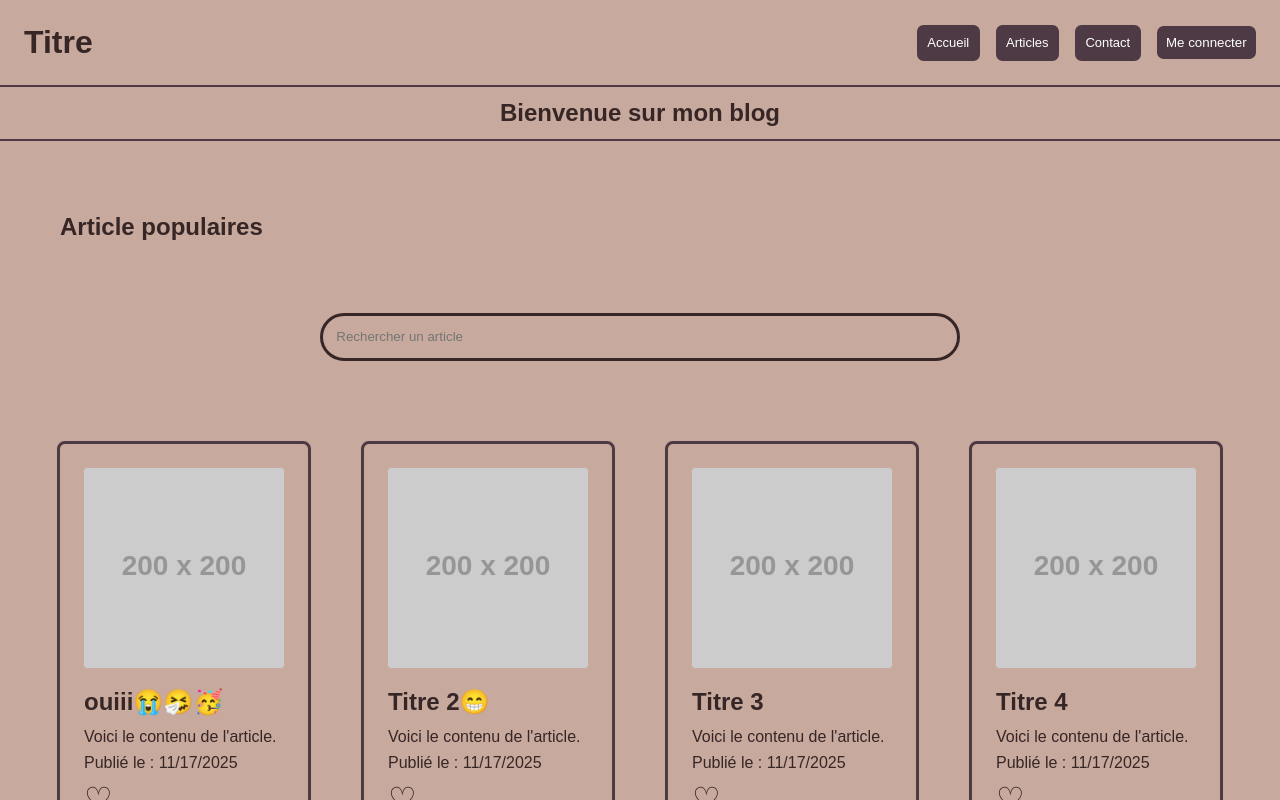
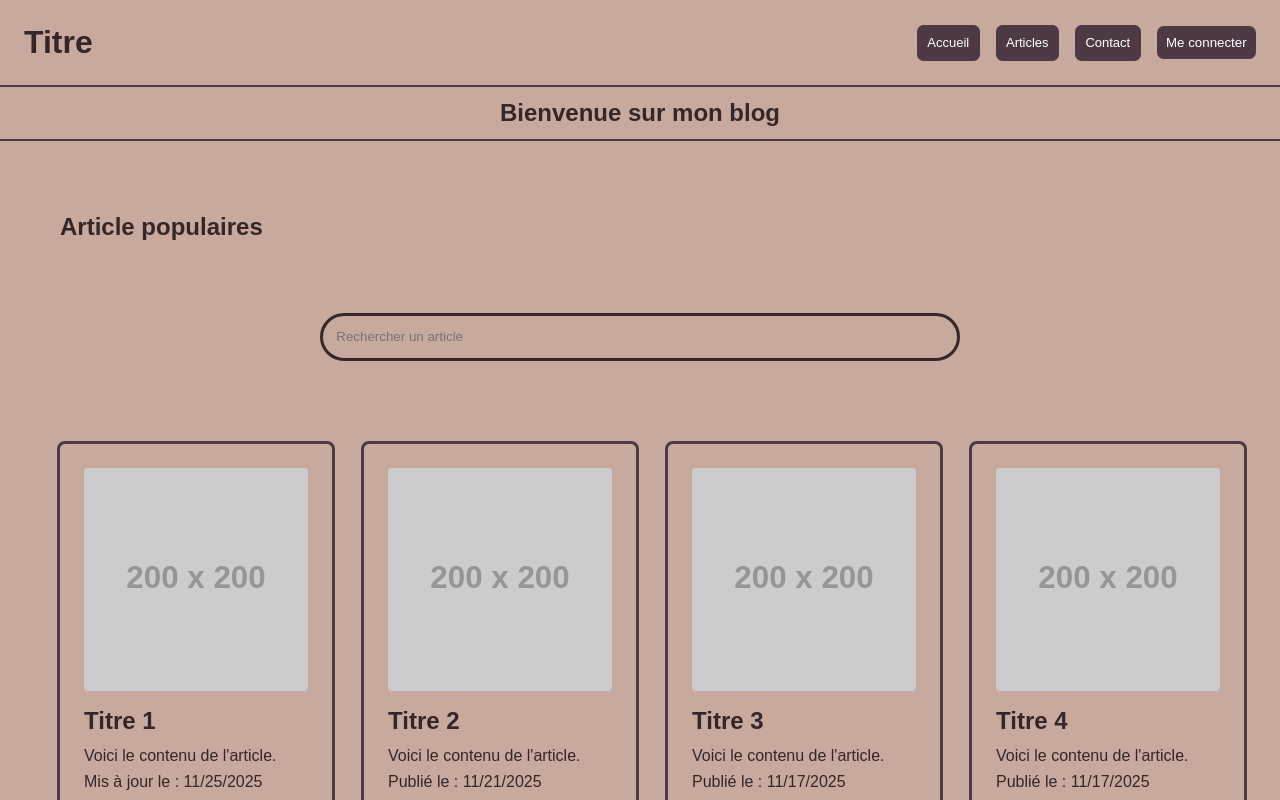
Before and after one commit to fatima-zerrouk/my-blog, a React (Vite) app: page / in a window 1280 px wide. Shown: the top 800 px of the page. Built offline with nearby package versions, Linux system fonts and the light colour scheme; data requests are answered from the project's data file.

Commit message:
Ajout de date update

```diff
--- a/db.json
+++ b/db.json
@@ -1,24 +1,19 @@
 {
   "articles": [
     {
-      "id": "1",
-      "title": "ouiii😭🤧🥳",
+      "title": "Titre 1",
       "content": "Voici le contenu de l'article.",
+      "createdAt": "2025-11-25T14:46:49.509Z",
       "image": "https://placehold.co/200x200",
-      "createdAt": "2025-11-17T00:00:00.000Z",
-      "isPublished": false,
-      "likeCount": 0,
-      "categoryName": "React"
+      "updatedAt": "2025-11-25T14:46:54.533Z",
+      "id": "1"
     },
     {
-      "id": "2",
-      "title": "Titre 2😁",
+      "title": "Titre 2",
       "content": "Voici le contenu de l'article.",
+      "createdAt": "2025-11-21T10:36:11.679Z",
       "image": "https://placehold.co/200x200",
-      "createdAt": "2025-11-17T00:00:00.000Z",
-      "isPublished": false,
-      "likeCount": 0,
-      "categoryName": "React"
+      "id": "2"
     },
     {
       "id": "3",
@@ -61,14 +56,12 @@
       "categoryName": "React"
     },
     {
-      "id": "7",
-      "title": "Titre 7",
+      "title": "Titre 2",
       "content": "Voici le contenu de l'article.",
+      "createdAt": "2025-11-25T14:42:33.779Z",
       "image": "https://placehold.co/200x200",
-      "createdAt": "2025-11-17T00:00:00.000Z",
-      "isPublished": false,
-      "likeCount": 0,
-      "categoryName": "React"
+      "updatedAt": "2025-11-25T14:42:55.858Z",
+      "id": "7"
     },
     {
       "id": "8",
--- a/package.json
+++ b/package.json
@@ -13,7 +13,8 @@
   "dependencies": {
     "react": "^19.1.1",
     "react-dom": "^19.1.1",
-    "react-router-dom": "^7.9.6"
+    "react-router-dom": "^7.9.6",
+    "react-toastify": "^11.0.5"
   },
   "devDependencies": {
     "@eslint/js": "^9.36.0",
--- a/src/App.jsx
+++ b/src/App.jsx
@@ -2,21 +2,24 @@ import { Route, Routes } from 'react-router-dom';
 import HomePage from './pages/HomePage.jsx';
 import ArticlePage from './pages/ArticlePage.jsx';
 import PageNotFound from './pages/PageNotFound.jsx';
+import ArticleEditPage from './pages/ArticleEditPage.jsx'
 // import './App.css'
 import Header from './components/Header.jsx';
 import NewArticlePage from './pages/NewArticlePage.jsx';
-// import ArticleList from './components/ArticleList.jsx';
+
+import { ToastContainer } from 'react-toastify';
+import 'react-toastify/dist/ReactToastify.css';
+
 
 function App() {
   return (
     <>
-    {/* mettre les routes page à la place des composants mais garder le header et footer
-    pour éviter de les mettre dans les pages à chaque fois */}
      <Header />
-     {/* < ArticleList /> */}
+      <ToastContainer />
      <Routes>
         <Route path='/' element={<HomePage />}/>
         <Route path='/new/articles' element={<NewArticlePage/>}/>
+        <Route path='/article/:id/edit' element={<ArticleEditPage />}/>
         <Route path='/article/:id' element={<ArticlePage />}/>
         <Route path='*' element={<PageNotFound />}/>
      </Routes>
--- /dev/null
+++ b/src/components/ArticleEditForm.jsx
@@ -0,0 +1,72 @@
+import { useParams } from "react-router-dom";
+import { useEffect, useState} from "react";
+import { toast, ToastContainer } from "react-toastify";
+import { useNavigate } from "react-router-dom";
+
+// import './FormNewArticle.css';
+
+function ArticleEditForm() {
+    const { id } = useParams();
+    const [editArticle, setEditArticle] = useState({ title: "", content: "",createdAt: new Date().toISOString(), image: "https://placehold.co/200x200"});
+    const [error, setError] = useState(null);
+    const [isLoading, setIsLoading] = useState(false);
+    const navigate = useNavigate();
+
+    useEffect(() => {
+    if (error){
+        toast.error(error);
+    }
+}, [error]);
+
+    function handleSubmit(event) {
+        event.preventDefault();
+
+        setIsLoading(true);
+        setError(null);
+
+        const articleSend = {
+            ...editArticle,
+            updatedAt: new Date().toISOString() // Ajout de updatedAt SEULEMENT
+        };
+
+        fetch(`http://localhost:3001/articles/${id}`, {
+            method: "PUT",
+            body: JSON.stringify(articleSend),
+            headers: {
+                "Content-Type": "application/json",
+            },
+
+        })
+            .then((res) => {
+                if (!res.ok) throw new Error ("Erreur serveur");
+                return res.json();
+            })
+            .then(() => {
+                 toast.info("Article mis à jour avec succès")
+                setTimeout(() => navigate("/"), 200 );
+            })
+            .catch((err) => setError(err.message))
+            .finally(() => setIsLoading(false));
+    }
+
+
+if (isLoading) return <p>Chargement</p>;
+
+    return (
+        <section>
+
+            <form onSubmit={handleSubmit}>
+                <label htmlFor="add-title">Titre</label>
+                <input type="text" id="add-title" name="add-title" value={editArticle.title} onChange={(event) =>
+                    setEditArticle({ ...editArticle,title: event.target.value})} />
+
+                <label htmlFor="add-content">Contenu</label>
+                <textarea id="add-content" name="add-content" value={editArticle.content} onChange={(event) =>
+                    setEditArticle({ ...editArticle, content: event.target.value})} />
+                <button>Modifier l'article</button>
+            </form>
+        </section>
+    );
+
+}
+export default ArticleEditForm
--- a/src/components/ArticleList.jsx
+++ b/src/components/ArticleList.jsx
@@ -45,7 +45,6 @@ function ArticleList() {
     const handleSearchChange = (event) => { // Fonction appelée à chaque modif de la recherche
         setQSearchTerm(event.target.value) //met à jour le state setQSearchTerm
     }
-    console.log(searchTerm);
 
     return (
         // aria-labelledby="article-list-title" se lie au h2 avec le même id pour que le lecteur d’écran annoncent le contenu du h2
--- a/src/components/ArticleThumbnail.css
+++ b/src/components/ArticleThumbnail.css
@@ -1,9 +1,12 @@
-.section-card {
+.section-card{
+    display: flex;
     padding: 1.5em;
-    width: 12.5em;
+    width: 88%;
+    height: 80%;
     border: .2em solid, #4d3a44;
     border-radius: .5em;
     margin-bottom: 4em;
+    flex-direction: column;
 }
 .img-card{
     border-radius: .2em;
@@ -17,4 +20,5 @@
 .button-like{
     border: none;
     font-size:2em;
+    display: flex;
 }
--- a/src/components/ArticleThumbnail.jsx
+++ b/src/components/ArticleThumbnail.jsx
@@ -8,9 +8,9 @@ function ArticleThumb({article}){
 
 // conversion de createdAt en objet Date
 // si l'API n'envoie pas de date utilise la date du jour
-    const articleDate = article.createdAt
-    ? new Date(article.createdAt)
-    : null;
+    const articleDate = article.updatedAt
+    ? new Date(article.updatedAt)
+    : new Date (article.createdAt);
 
 return (
     <figure className="section-card">
@@ -23,7 +23,13 @@ return (
         {/* - toISOString() : format ISO standard, lisible par machines et moteurs
             - toLocaleDateString() : format humain, lisible par les utilisateurs */}
         </Link>
-        <p className='p-date'>Publié le :<time dateTime={articleDate.toISOString()}> {articleDate.toLocaleDateString()}</time> </p>
+        {/* <p className='p-date'>Publié le :<time dateTime={articleDate.toISOString()}> {articleDate.toLocaleDateString()}</time> </p> */}
+
+        {(article.createdAt || article.updatedAt) && (
+        <p className='p-date'>
+            {article.updatedAt ? "Mis à jour le :": "Publié le :"}
+           <time dateTime={articleDate.toISOString()}> {articleDate.toLocaleDateString()}</time>
+        </p> )}
          </figcaption>
 
         <button aria-label='Like cet article'  className='button-like' onClick={() => setisLiked(!isLiked)}> {isLiked ? "❤" :  "♡"}</button>
--- /dev/null
+++ b/src/components/FormNewArticle.css
@@ -0,0 +1,3 @@
+/* h1{
+    color: aqua;
+} */
--- /dev/null
+++ b/src/pages/ArticleEditPage.jsx
@@ -0,0 +1,18 @@
+import ArticleEditForm from "../components/ArticleEditForm";
+// import { ToastContainer } from 'react-toastify';
+
+function ArticleEditPage(){
+
+      return (
+        <>
+        <h1>Modifier l'article</h1>
+         {/* <ToastContainer /> */}
+        <ArticleEditForm/>
+        </>
+    );
+
+
+
+}
+
+export default ArticleEditPage
--- a/src/pages/ArticlePage.jsx
+++ b/src/pages/ArticlePage.jsx
@@ -1,11 +1,23 @@
 import { useParams } from "react-router-dom";
 import { useEffect, useState } from "react";
+import { Link } from "react-router-dom";
+import { useNavigate } from "react-router-dom";
+import { toast, ToastContainer } from "react-toastify";
+
 
 function ArticlePage() {
 const { id } = useParams(); // récupère l'id dans l'URL
   const [article, setArticle] = useState(null);
   const [loading, setLoading] = useState(true);
   const [error, setError] = useState(null);
+  const navigate = useNavigate();
+  // const [isLiked, setisLiked] = useState(false);
+
+    useEffect(() => {
+    if (error){
+        toast.error(error);
+    }
+}, [error]);
 
 
   useEffect(() => {
@@ -24,12 +36,37 @@ const { id } = useParams(); // récupère l'id dans l'URL
       });
   }, [id]);
 
-  if (loading) return <p>Chargement de la page</p>;
-  if (error) return <p>Erreur {error}</p>;
 
- const articleDate = article.createdAt
-    ? new Date(article.createdAt)
-    : null;
+  // DELETE
+  function deleteArticle(){
+        setLoading(true);
+        setError(null);
+
+    fetch(`http://localhost:3001/articles/${id}`,{
+        method: "DELETE",
+    })
+    .then((response) => {
+      if (!response.ok) {
+        throw new Error("Impossible de supprimer l’article");
+      }
+    })
+     .then(() => {
+      toast.success("Article supprimé avec succès")
+      setTimeout(() => navigate("/"), 200 );
+    })
+    .catch((err) => setError(err.message))
+    .finally(() => setLoading(false));
+  }
+
+  if (loading) return <p>Chargement</p>;
+
+//  const articleDate = article.createdAt
+//     ? new Date(article.createdAt)
+//     : null;
+
+ const articleDate = article.updatedAt
+    ? new Date(article.updatedAt)
+    : new Date (article.createdAt);
 
   return (
   <article>
@@ -37,8 +74,16 @@ const { id } = useParams(); // récupère l'id dans l'URL
     <figcaption>
         <h2 className='h2-card'>{article.title}</h2>
         <p className='p-card'>{article.content}</p>
-        <p className='p-date'>Publié le :<time dateTime={articleDate.toISOString()}> {articleDate.toLocaleDateString()}</time> </p>
+        {/* <p className='p-date'>Publié le :<time dateTime={articleDate.toISOString()}> {articleDate.toLocaleDateString()}</time> </p> */}
+         {(article.createdAt || article.updatedAt) && (
+        <p className='p-date'>
+            {article.updatedAt ? "Mis à jour le :": "Publié le :"}
+           <time dateTime={articleDate.toISOString()}> {articleDate.toLocaleDateString()}</time>
+        </p> )}
+        {/* <button aria-label='Like cet article'  className='button-like' onClick={() => setisLiked(!isLiked)}> {isLiked ? "❤" :  "♡"}</button> */}
         </figcaption>
+        <Link to={`/article/${article.id}/edit`}><button>Modifier l'article</button></Link>
+        <button onClick={deleteArticle}>Supprimer l'article</button>
   </article>
   );
 
--- a/src/pages/NewArticlePage.jsx
+++ b/src/pages/NewArticlePage.jsx
@@ -1,10 +1,12 @@
 import FormNewArticle from '../components/FormNewArticle'
+// import { ToastContainer } from 'react-toastify';
 function NewArticlePage() {
 
 
 
     return (
         <>
+          {/* <ToastContainer /> */}
         <FormNewArticle/>
         </>
     );
```
Also changed, not shown: src/components/FormNewArticle.jsx (+28 -9 lines), 1 other file (tests, documents, lock files or other folders).
